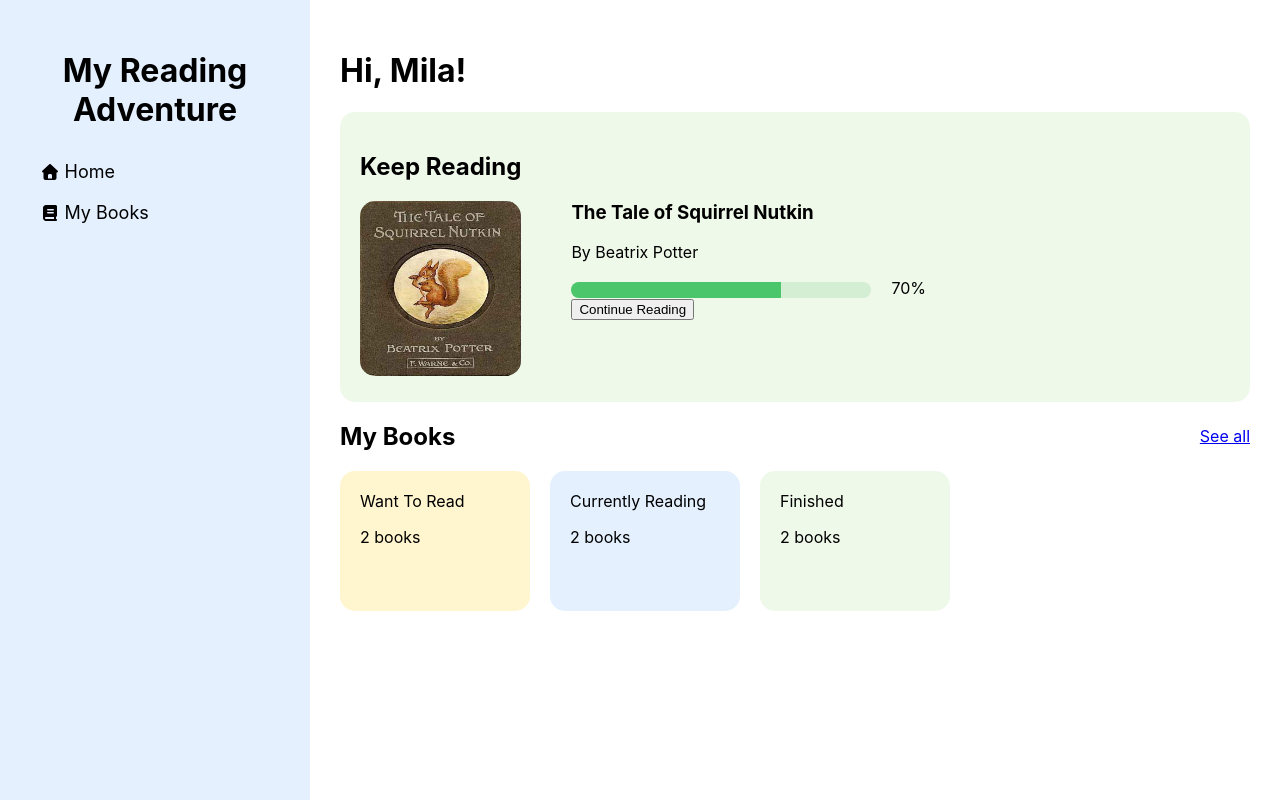
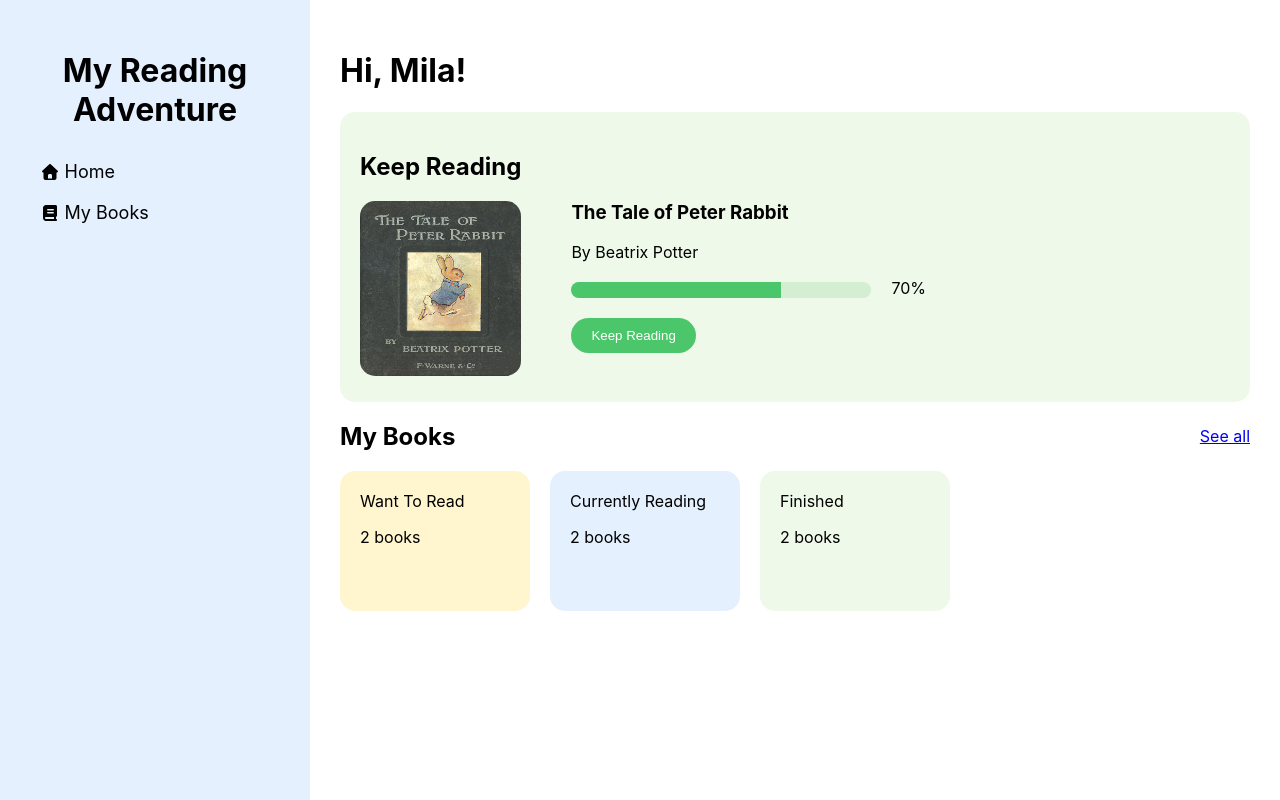
Before and after one commit to jess-abels/reading-adventure, a React (Create React App) app: page / in a window 1280 px wide. Built offline with nearby package versions, Linux system fonts and the light colour scheme.

Commit message:
Create and style Button component

```diff
--- /dev/null
+++ b/src/components/Button.css
@@ -0,0 +1,9 @@
+.btn-primary {
+    background: #4cc66b;
+    border: none;
+    padding: 10px 20px;
+    border-radius: 22px;
+    color: white;
+    margin-top: 20px;
+    cursor: pointer;
+}
--- /dev/null
+++ b/src/components/Button.tsx
@@ -0,0 +1,7 @@
+import  "./Button.css"
+
+export default function Button({...props}) {
+  return (
+   <button className="btn-primary">{props.text}</button>
+  )
+}
--- a/src/components/widgets/KeepReadingWidget.tsx
+++ b/src/components/widgets/KeepReadingWidget.tsx
@@ -1,6 +1,7 @@
 import  "./KeepReadingWidget.css"
 import {books} from  "../../data/books";
 import ProgressBar from "../ProgressBar";
+import Button from "../Button";
 
 export default function KeepReadingWidget() {
   const latestBookReading = books.filter((book)=> book.status === "currentlyReading")[0]
@@ -16,7 +17,7 @@ export default function KeepReadingWidget() {
         <h3>{latestBookReading.title}</h3>
         <p>{`By ${latestBookReading.author}`}</p>
         <ProgressBar/>
-        <button>Continue Reading</button>
+        <Button text="Keep Reading"/>
         </div>
     </div>
     </div>
--- a/src/data/books.js
+++ b/src/data/books.js
@@ -5,7 +5,7 @@ export const books = [
     author: "Beatrix Potter",
     description:
       "Peter Rabbit sneaks into Mr. McGregor's garden and finds himself in a very tricky adventure.",
-    status: "wantToRead",
+    status: "currentlyReading",
     cover: "/books/peter-rabbit.jpg",
     pages: [
       {
@@ -29,7 +29,7 @@ export const books = [
     author: "Beatrix Potter",
     description:
       "Squirrel Nutkin travels to Owl Island with his brothers and discovers that teasing can get him into trouble.",
-    status: "currentlyReading",
+    status: "wantToRead",
     currentPage: 2,
     cover: "/books/squirrel-nutkin.jpg",
     pages: [
```
